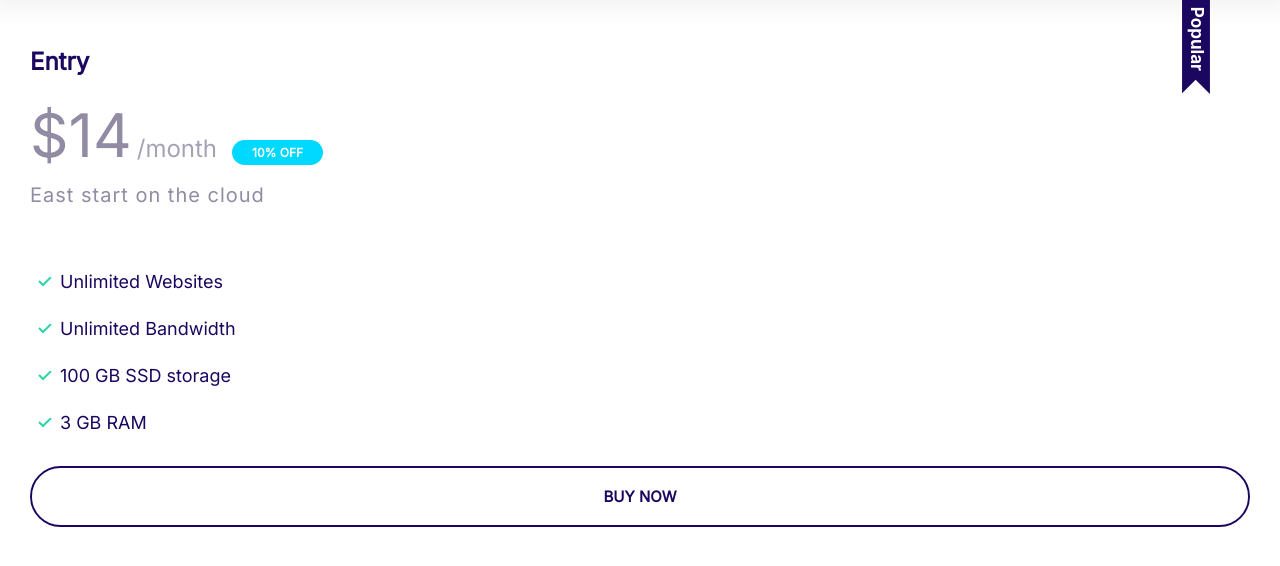
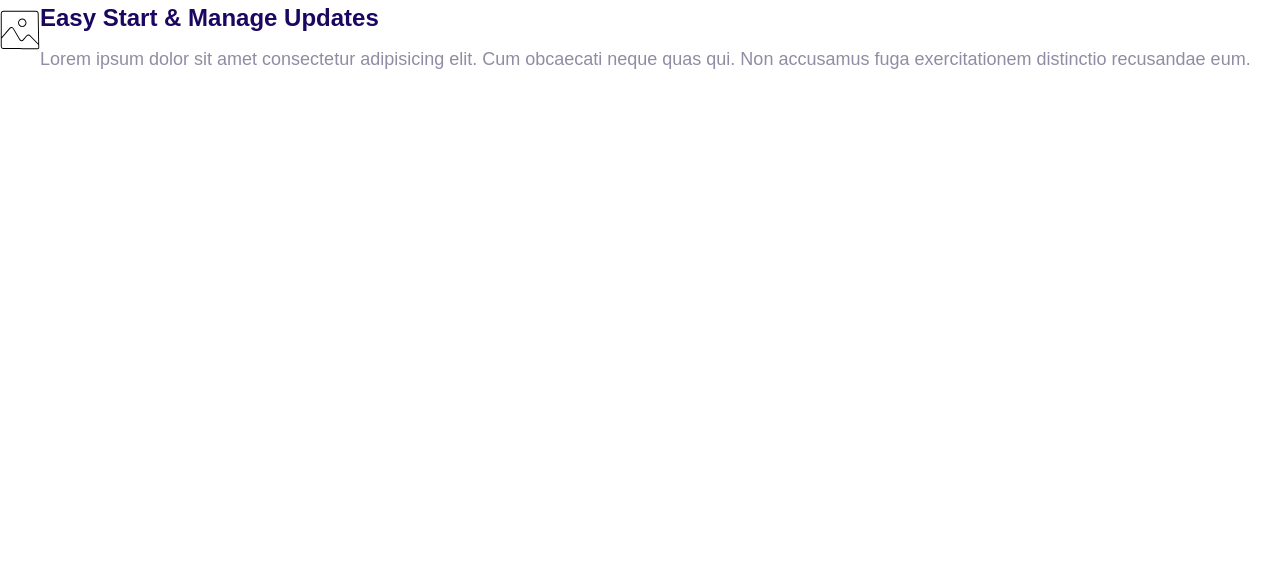
Before and after one commit to Thebeardedambivert/cloud-moshify, a plain HTML site: page index.html in a window 1280 px wide. Drawn offline with Linux system fonts and the light colour scheme.

Commit message:
created a media object.

```diff
--- a/css/styles.css
+++ b/css/styles.css
@@ -20,7 +20,7 @@ html {
 }
 
 body {
-  font-family: Inter, Arial, Helvetica, sans-serif;
+  font-family: Arial, Helvetica, sans-serif;
   font-size: 2.4rem;
   line-height: 1.5;
   color: var(--color-body);
@@ -303,6 +303,10 @@ a {
   color: #fff;
 }
 
+.card--secondary .badge--secondary {
+  background: #02cdf1;
+}
+
 /* Plans */
 .plan_name {
   color: #fff;
@@ -345,3 +349,21 @@ a {
   top: -6px;
   right: 5%;
 }
+
+/* Media */
+
+.media {
+  display: flex;
+}
+
+.media__title {
+  margin-top: 0;
+}
+
+.media_body {
+  margin: 0 2rem;
+}
+
+.media__image {
+  margin-top: 1rem;
+}
--- a/index.html
+++ b/index.html
@@ -15,23 +15,17 @@
     <title>Document</title>
   </head>
   <body>
-    <div class="plan plan--popular">
-      <div class="card card--secondary"></div>
-      <header class="card__header">
-        <h3 class="plan__name">Entry</h3>
-        <span class="plan__price">$14</span>
-        <span class="plan__billing-cycle">/month</span>
-        <span class="badge badge--secondary badge--small">10% OFF</span>
-        <span class="plan__description">East start on the cloud</span>
-      </header>
-      <div class="card__body">
-        <ul class="list list--tick">
-          <li class="list__item">Unlimited Websites</li>
-          <li class="list__item">Unlimited Bandwidth</li>
-          <li class="list__item">100 GB SSD storage</li>
-          <li class="list__item">3 GB RAM</li>
-        </ul>
-        <button class="btn btn--outline btn--block">Buy Now</button>
+    <div class="media">
+      <div class="media__image">
+        <svg class="icon icon--primary">
+          <use xlink:href="images/icons/sprite.svg#snap"></use>
+        </svg>
+      </div>
+      <div class="media__body">
+        <h3 class="media__title">Easy Start & Manage Updates</h3>
+        Lorem ipsum dolor sit amet consectetur adipisicing elit. Cum obcaecati
+        neque quas qui. Non accusamus fuga exercitationem distinctio recusandae
+        eum.
       </div>
     </div>
   </body>
```
Also changed, not shown: components/media.html (added, +12 -0 lines).
